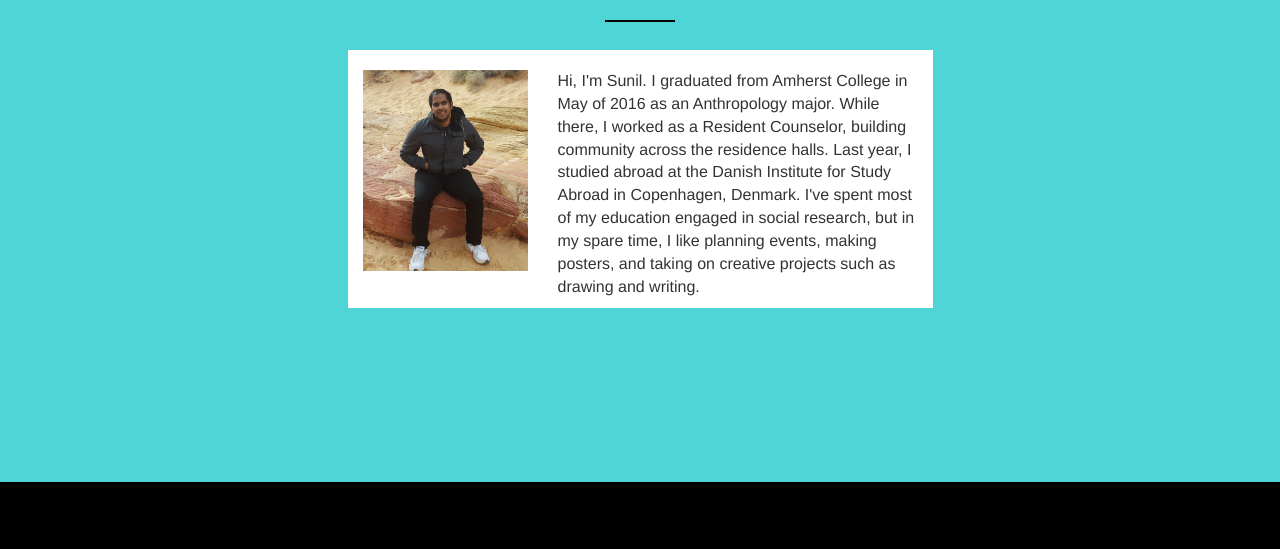
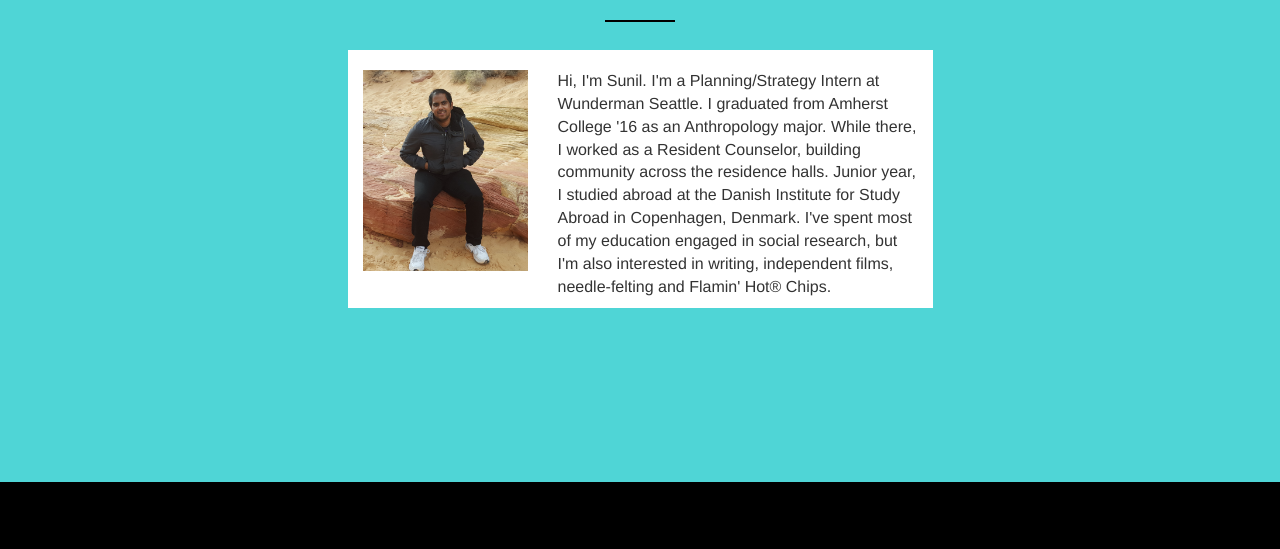
Before and after one commit to sunilsuckoo/sunilsuckoo.github.io, a plain HTML site: page index.html in a window 1280 px wide. Shown: the part 201-750 px from the top of the page. Drawn offline with Linux system fonts and the light colour scheme.

Commit message:
Update index.html

```diff
--- a/index.html
+++ b/index.html
@@ -51,7 +51,7 @@
 							</div>
 
 							<div class="col-lg-8">
-								<p>Hi, I'm Sunil. I graduated from Amherst College in May of 2016 as an Anthropology major. While there, I worked as a Resident Counselor, building community across the residence halls. Last year, I studied abroad at the Danish Institute for Study Abroad in Copenhagen, Denmark. I've spent most of my education engaged in social research, but in my spare time, I like planning events, making posters, and taking on creative projects such as drawing and writing.</p>
+								<p>Hi, I'm Sunil. I'm a Planning/Strategy Intern at Wunderman Seattle. I graduated from Amherst College '16 as an Anthropology major. While there, I worked as a Resident Counselor, building community across the residence halls. Junior year, I studied abroad at the Danish Institute for Study Abroad in Copenhagen, Denmark. I've spent most of my education engaged in social research, but I'm also interested in writing, independent films, needle-felting and Flamin' Hot® Chips.</p>
 							</div>
 
 						</div>
```
